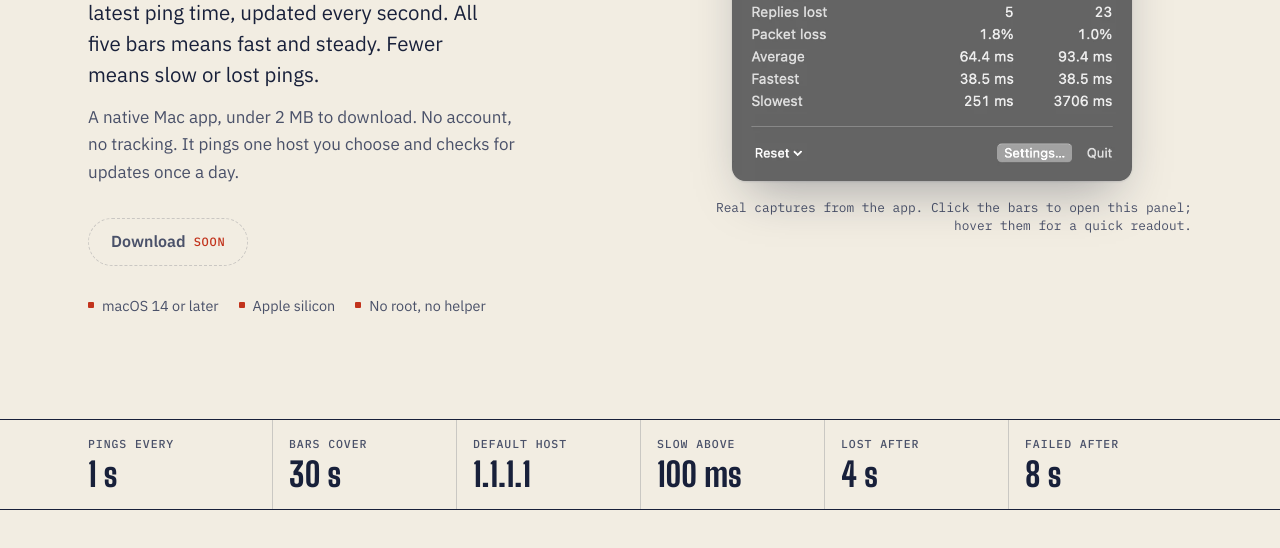
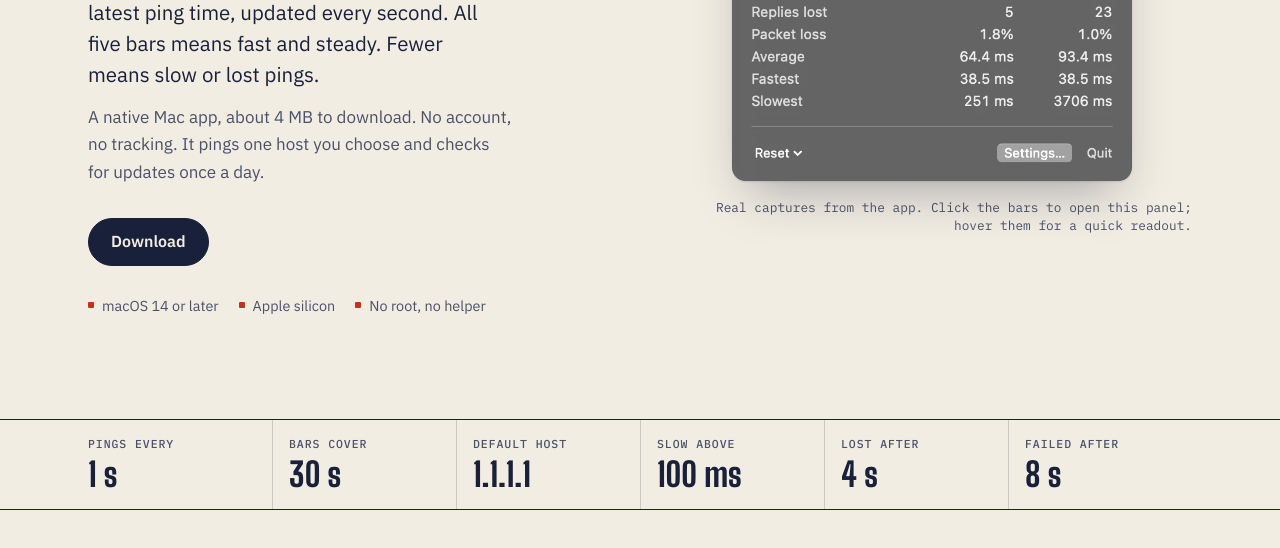
Before and after one commit to callingcodes/fivebars, a plain HTML site: page site/index.html in a window 1280 px wide. Shown: the part 542-1090 px from the top of the page. Drawn offline with Linux system fonts and the light colour scheme.

Commit message:
Enable the Download button for the 0.9.0 beta

```diff
--- a/site/assets/site.css
+++ b/site/assets/site.css
@@ -114,8 +114,6 @@ h1 { font: 800 clamp(3.4rem, 8.6vw, 6rem)/0.92 var(--display); text-transform: u
 .btn.primary { background: var(--ink); color: var(--paper); }
 .btn.primary:hover { background: var(--signal); border-color: var(--signal); color: var(--signal-ink); }
 .btn.primary:active { transform: translateY(1px); }
-.btn.ghost { color: var(--ink-2); border-color: var(--rule); border-style: dashed; cursor: not-allowed; }
-.btn.ghost em { font-style: normal; font-family: var(--mono); font-size: 0.75rem; font-weight: 500; text-transform: uppercase; letter-spacing: 0.06em; color: var(--signal); }
 
 .specs { display: flex; flex-wrap: wrap; gap: 8px 20px; list-style: none; margin: 0; padding: 0; font-size: 0.9rem; color: var(--ink-2); }
 .specs li { display: inline-flex; align-items: center; gap: 8px; }
--- a/site/index.html
+++ b/site/index.html
@@ -87,11 +87,9 @@
     <img class="app-icon" src="assets/icon-128.png" srcset="assets/icon-128.png 1x, assets/icon-256.png 2x" width="112" height="112" alt="Fivebars app icon">
     <h1>One glance.<br>Five bars.</h1>
     <p class="lede"><span data-product>Fivebars</span> puts your internet connection in the Mac menu bar: five signal bars and your latest ping time, updated every second. All five bars means fast and steady. Fewer means slow or lost pings.</p>
-    <p class="lineage">A&nbsp;native Mac app, under 2&nbsp;MB to download. No&nbsp;account, no&nbsp;tracking. It pings one host you choose and checks for updates once a&nbsp;day.</p>
+    <p class="lineage">A&nbsp;native Mac app, about 4&nbsp;MB to download. No&nbsp;account, no&nbsp;tracking. It pings one host you choose and checks for&nbsp;updates once a&nbsp;day.</p>
     <div class="ctas">
-      <!-- Coming soon until the first notarized release is on R2. Then: data-href -> href, drop
-           aria-disabled and title, and swap "ghost" + <em>soon</em> for the live button style. -->
-      <a class="btn ghost" data-href="https://callingcodes.com/fivebars/download/latest" aria-disabled="true" title="No release yet">Download <em>soon</em></a>
+      <a class="btn primary" href="https://callingcodes.com/fivebars/download/latest">Download</a>
     </div>
     <ul class="specs" aria-label="Requirements">
       <li>macOS 14 or later</li>
```
